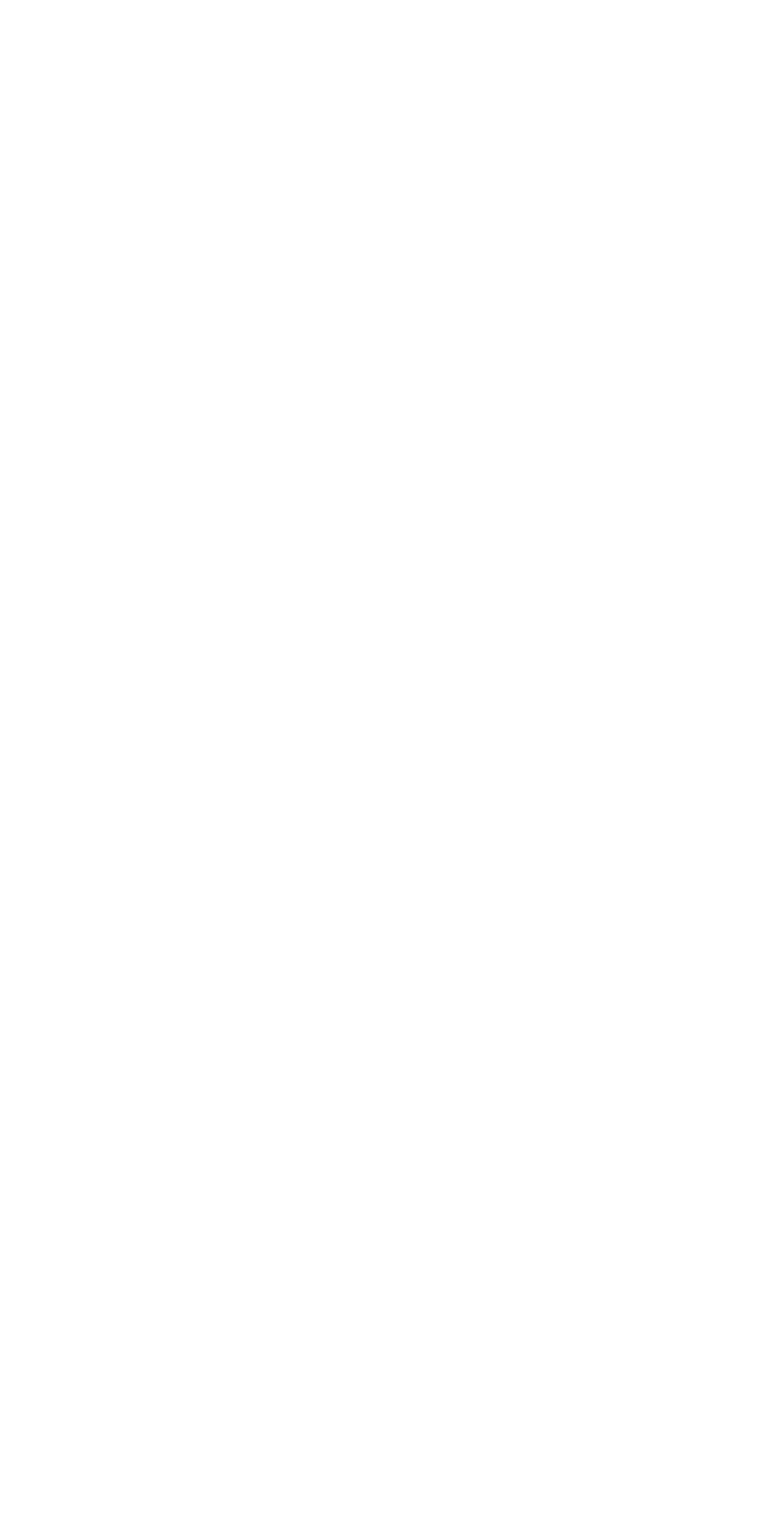
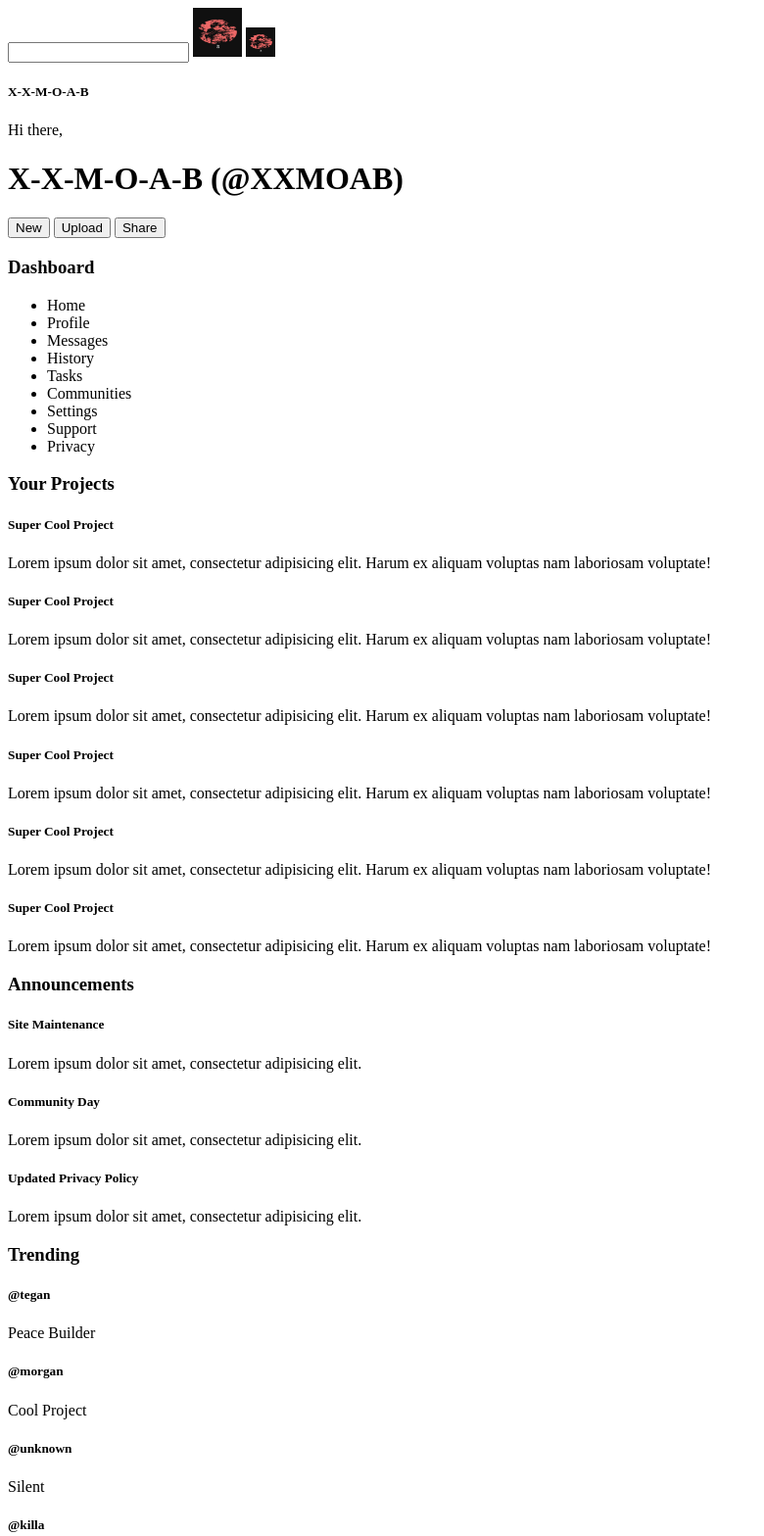
Before and after one commit to altabakhi18/Project-dashboard, a plain HTML site: page index.html in a window 1280 px wide. Shown: the top 1568 px of the page at 98% size, without its empty margins (0-780 px from the left). Before the commit the page ends 800 px from the top, so only its background shows below. Drawn offline with Linux system fonts and the light colour scheme.

Commit message:
Adding images, finished basic html layout

```diff
--- a/index.html
+++ b/index.html
@@ -9,5 +9,86 @@
 </head>
 <body>
 
+    <div class="container">
+        <div id="header">
+            <label for="search"></label>
+            <input type="search" id="search">
+            <img src="images/attack.jpg" alt="Profile Picture" height="50px" width="50px">
+            <img src="images/attack.jpg" alt="Profile Picture" height="30px" width="30px">
+            <h5>X-X-M-O-A-B</h5>
+            <p>Hi there, </p>
+            <h1>X-X-M-O-A-B (@XXMOAB)</h1>
+            <button class="btn">New</button>
+            <button class="btn">Upload</button>
+            <button class="btn">Share</button>
+        </div>
+
+        <div id="sidebar">
+            <h3>Dashboard</h3>
+            <ul>
+                <li>Home</li>
+                <li>Profile</li>
+                <li>Messages</li>
+                <li>History</li>
+                <li>Tasks</li>
+                <li>Communities</li>
+                <li>Settings</li>
+                <li>Support</li>
+                <li>Privacy</li>
+            </ul>
+        </div>
+
+        <div id="main">
+            <h3>Your Projects</h3>
+            <div>
+                <h5>Super Cool Project</h5>
+                <p>Lorem ipsum dolor sit amet, consectetur adipisicing elit. Harum ex aliquam voluptas nam laboriosam voluptate!</p>
+            </div>
+            <div>
+                <h5>Super Cool Project</h5>
+                <p>Lorem ipsum dolor sit amet, consectetur adipisicing elit. Harum ex aliquam voluptas nam laboriosam voluptate!</p>
+            </div>
+            <div>
+                <h5>Super Cool Project</h5>
+                <p>Lorem ipsum dolor sit amet, consectetur adipisicing elit. Harum ex aliquam voluptas nam laboriosam voluptate!</p>
+            </div>
+            <div>
+                <h5>Super Cool Project</h5>
+                <p>Lorem ipsum dolor sit amet, consectetur adipisicing elit. Harum ex aliquam voluptas nam laboriosam voluptate!</p>
+            </div>
+            <div>
+                <h5>Super Cool Project</h5>
+                <p>Lorem ipsum dolor sit amet, consectetur adipisicing elit. Harum ex aliquam voluptas nam laboriosam voluptate!</p>
+            </div>
+            <div>
+                <h5>Super Cool Project</h5>
+                <p>Lorem ipsum dolor sit amet, consectetur adipisicing elit. Harum ex aliquam voluptas nam laboriosam voluptate!</p>
+            </div>
+        </div>
+
+        <div id="misc">
+            <h3>Announcements</h3>
+            <div>
+                <h5>Site Maintenance</h5>
+                <p>Lorem ipsum dolor sit amet, consectetur adipisicing elit.</p>
+                <h5>Community Day</h5>
+                <p>Lorem ipsum dolor sit amet, consectetur adipisicing elit.</p>
+                <h5>Updated Privacy Policy</h5>
+                <p>Lorem ipsum dolor sit amet, consectetur adipisicing elit.</p>
+            </div>
+
+            <h3>Trending</h3>
+            <div>
+                <h5>@tegan</h5>
+                <p>Peace Builder</p>
+                <h5>@morgan</h5>
+                <p>Cool Project</p>
+                <h5>@unknown</h5>
+                <p>Silent</p>
+                <h5>@killa</h5>
+                <p>But deadly</p>
+            </div>
+        </div>
+    </div>
 </body>
 </html>
```
Also changed, not shown: images/attack.jpg (added).
